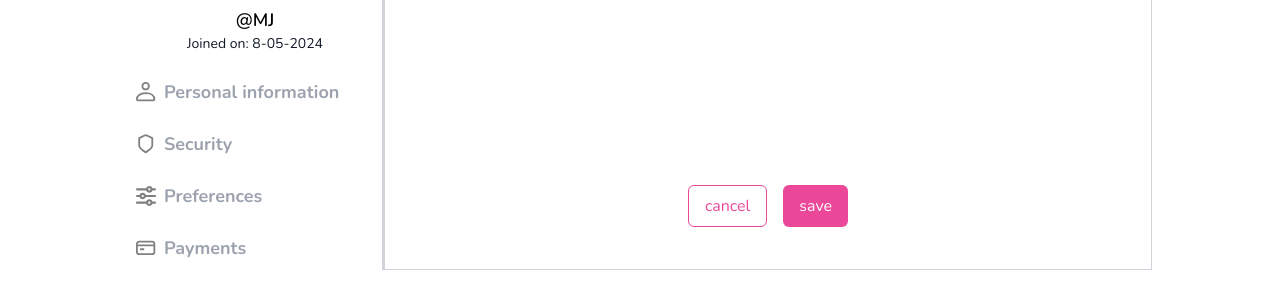
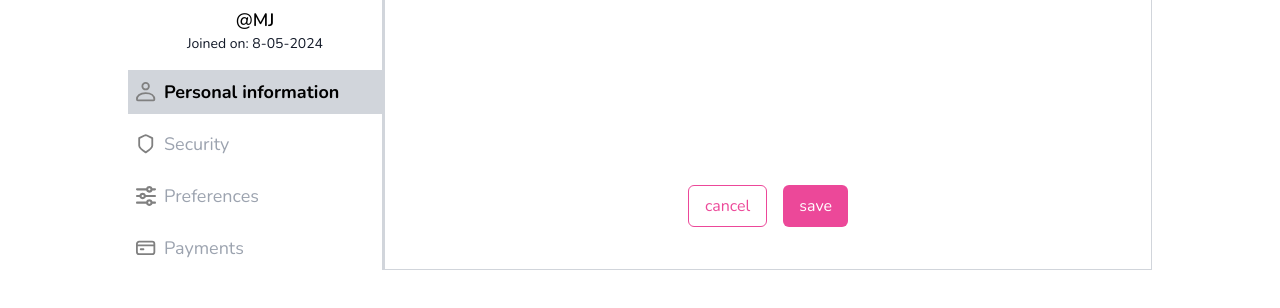
Before and after one commit to ridabensalem/tour-trek, a Next.js app: page /profile in a window 1280 px wide. Shown: the part 262-570 px from the top of the page. Built offline with nearby package versions, Linux system fonts and the light colour scheme; no server answers; what world-countries would draw is missing.

Commit message:
Update Sidebar.tsx

```diff
--- a/app/components/profileComponents/Sidebar.tsx
+++ b/app/components/profileComponents/Sidebar.tsx
@@ -1,9 +1,7 @@
 "use client";
 
 import React, { useState } from 'react';
-
 import Popup from '../elementsUi/Popup';
-import Link from 'next/link';
 interface SidebarProps {
   setCurretScreen: (screen: string) => void;
 }
@@ -11,7 +9,7 @@ interface SidebarProps {
 const Sidebar: React.FC<SidebarProps> = ({ setCurretScreen }) => {
   const [showPopup, setShowPopup] = useState(false);
   const [hoveredItem, setHoveredItem] = useState<string | null>(null);
-  const [selectedItem, setSelectedItem] = useState<string | null>(null);
+  const [selectedItem, setSelectedItem] = useState<string | null>('Personal Information');
 
   const togglePopup = () => {
     setShowPopup(!showPopup);
@@ -81,6 +79,7 @@ const Sidebar: React.FC<SidebarProps> = ({ setCurretScreen }) => {
     },
   ];
 
+
   return (
     <aside className="w-64 bg-white border-r-2 border-gray-300">
       <div className="text-center mb-4">
@@ -104,7 +103,9 @@ const Sidebar: React.FC<SidebarProps> = ({ setCurretScreen }) => {
               <button
                 onMouseEnter={() => handleMouseEnter(item.name)}
                 onMouseLeave={handleMouseLeave}
-                className={`flex items-center p-2 ${selectedItem === item.name ? 'text-black bg-gray-300' : 'text-gray-400'} hover:text-black hover:bg-gray-300 font-bold text-lg w-full text-left`}
+                className={`flex items-center p-2 ${
+                  (selectedItem === item.name || (selectedItem === 'Personal Information' && item.name === 'Personal information')) ? 'text-black bg-gray-300 font-bold' : 'text-gray-400'
+                } hover:text-black hover:bg-gray-300 text-lg w-full text-left`}
                 onClick={() => handleItemClick(item.name, item.screen)}
               >
                 {item.icon}
@@ -112,7 +113,6 @@ const Sidebar: React.FC<SidebarProps> = ({ setCurretScreen }) => {
               </button>
             </li>
           ))}
-
         </ul>
       </nav>
     </aside>
```
